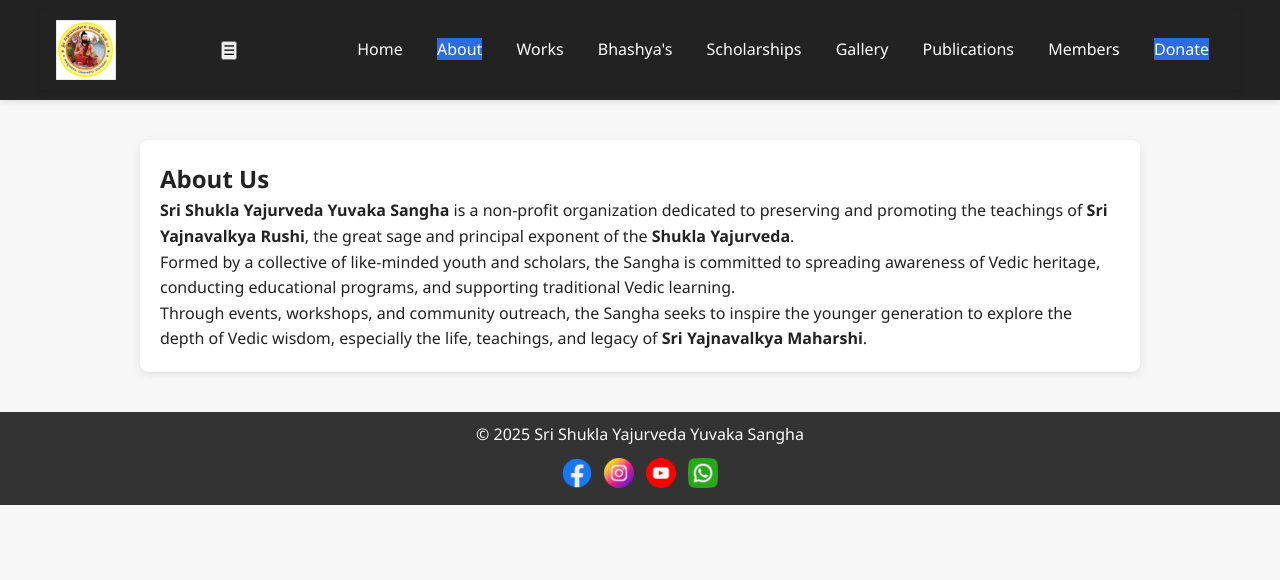
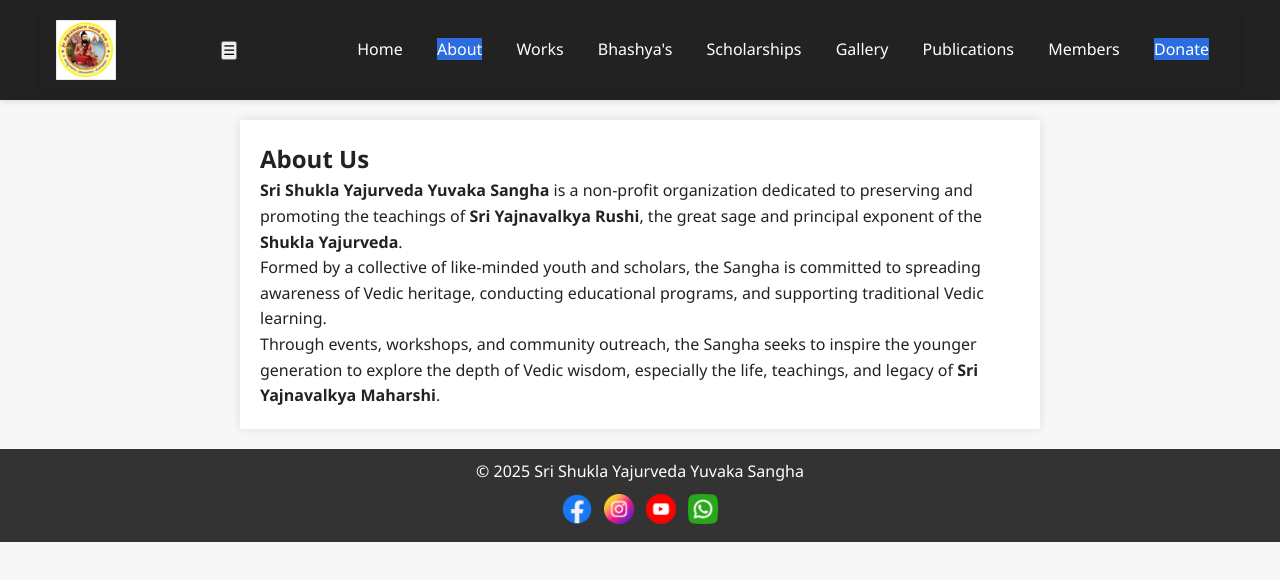
Before and after one commit to Sreevathsava/ssyys.github.io, a plain HTML site: page about.html in a window 1280 px wide. Drawn offline with Linux system fonts and the light colour scheme.

Commit message:
Add files via upload

```diff
--- a/style.css
+++ b/style.css
@@ -109,7 +109,7 @@
 }
 
 /* ========== CONTENT ========== */
-.content {
+/*.content {
   max-width: 1000px;
   margin: 20px auto;
   padding: 20px;
@@ -121,8 +121,22 @@
   max-width: 100%;
   height: auto;
   border-radius: 6px;
-}
-
+}*/
+  .content {
+      max-width: 800px;
+      margin: auto;
+      padding: 20px;
+      background: #fff;
+      box-shadow: 0 0 10px rgba(0,0,0,0.1);
+    }
+    .about-image {
+      max-width: 300px;
+      display: block;
+      margin: 20px auto;
+    }
+    h2, p {
+      text-align: left-side;
+    }
 /* ========== FOOTER ========== */
 footer {
   background: #222;
```
